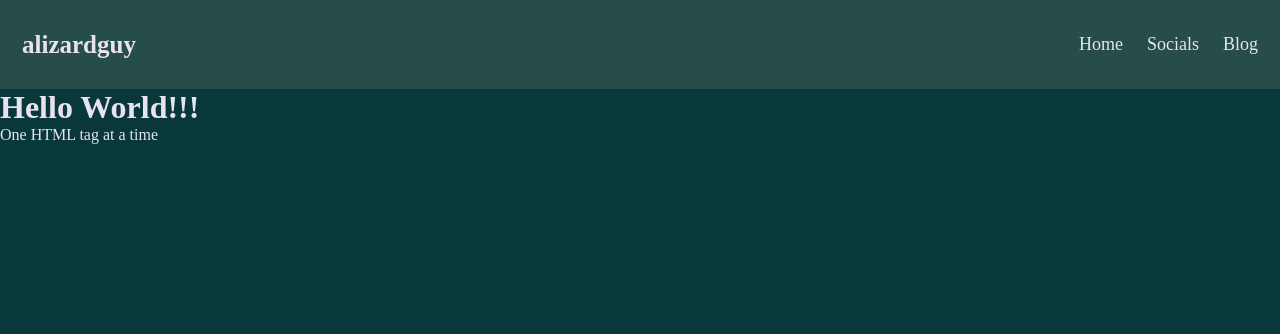
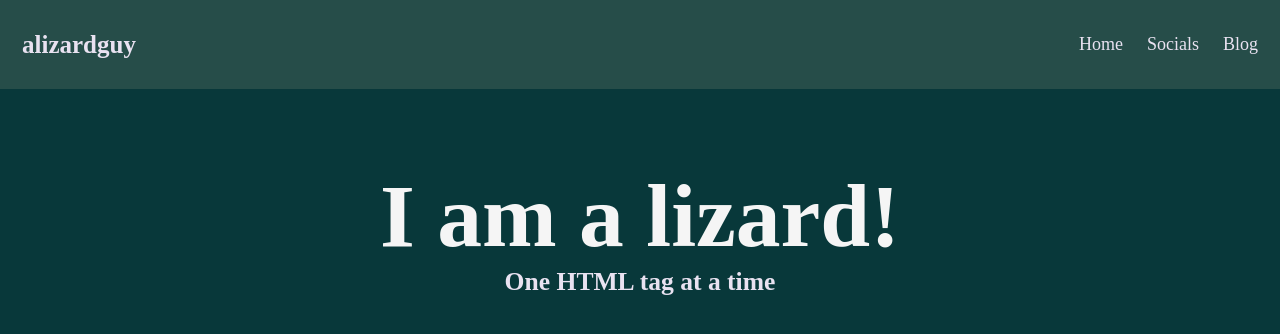
Before and after one commit to alizardguy/alizardguy.github.io, an Eleventy site: page src/index.html in a window 1280 px wide. Built offline with nearby package versions, Linux system fonts and the light colour scheme; Eleventy itself is replaced by a stand-in of ours; files that its build step writes are made by us from their sources.

Commit message:
temp placeholder layout for home page

```diff
--- a/src/index.html
+++ b/src/index.html
@@ -4,5 +4,10 @@ description: "Welcome to my site!"
 layout: layouts/base.html
 ---
 {% include "navbar.html" %}
-<h1>Hello World!!!</h1>
-<p>One HTML tag at a time</p>
+<link rel="stylesheet" href="/style/home.css">
+<main>
+    <div class="intro-block">
+        <h1 class="intro-text">I am a lizard!</h1>
+        <h2 class="intro-sub-text">One HTML tag at a time</h2>
+    </div>
+</main>
--- /dev/null
+++ b/src/style/home.css
@@ -0,0 +1,14 @@
+.intro-text{
+    color: whitesmoke;
+    font-size: 7vw;
+    margin: 0 20%;
+}
+
+.intro-sub-text{
+    font-size: 2vw;
+}
+
+.intro-block{
+        padding-top: 75px;
+        text-align: center;
+}
```
Also changed, not shown: .eleventy.js, src/_includes/basehead.html (line endings or trailing spaces), src/_includes/navbar.html (line endings or trailing spaces).
